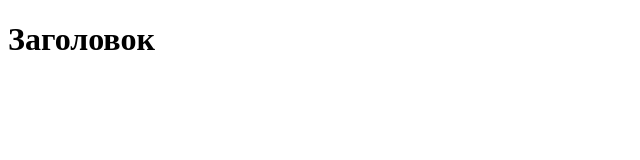
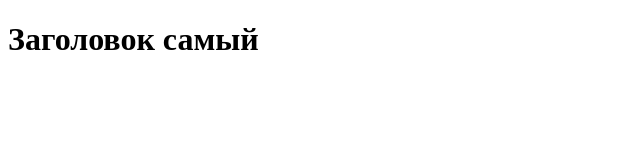
Before and after one commit to metto-lab/git, a plain HTML site: page index.html in a window 1280 px wide. Shown: the whole page, without its empty margins (0-640 px from the left). Drawn offline with Linux system fonts and the light colour scheme.

Commit message:
first commit

```diff
--- a/index.html
+++ b/index.html
@@ -7,6 +7,6 @@
     <title>Document</title>
 </head>
 <body>
-    <h1>Заголовок</h1>
+    <h1>Заголовок самый</h1>
 </body>
 </html>
```
